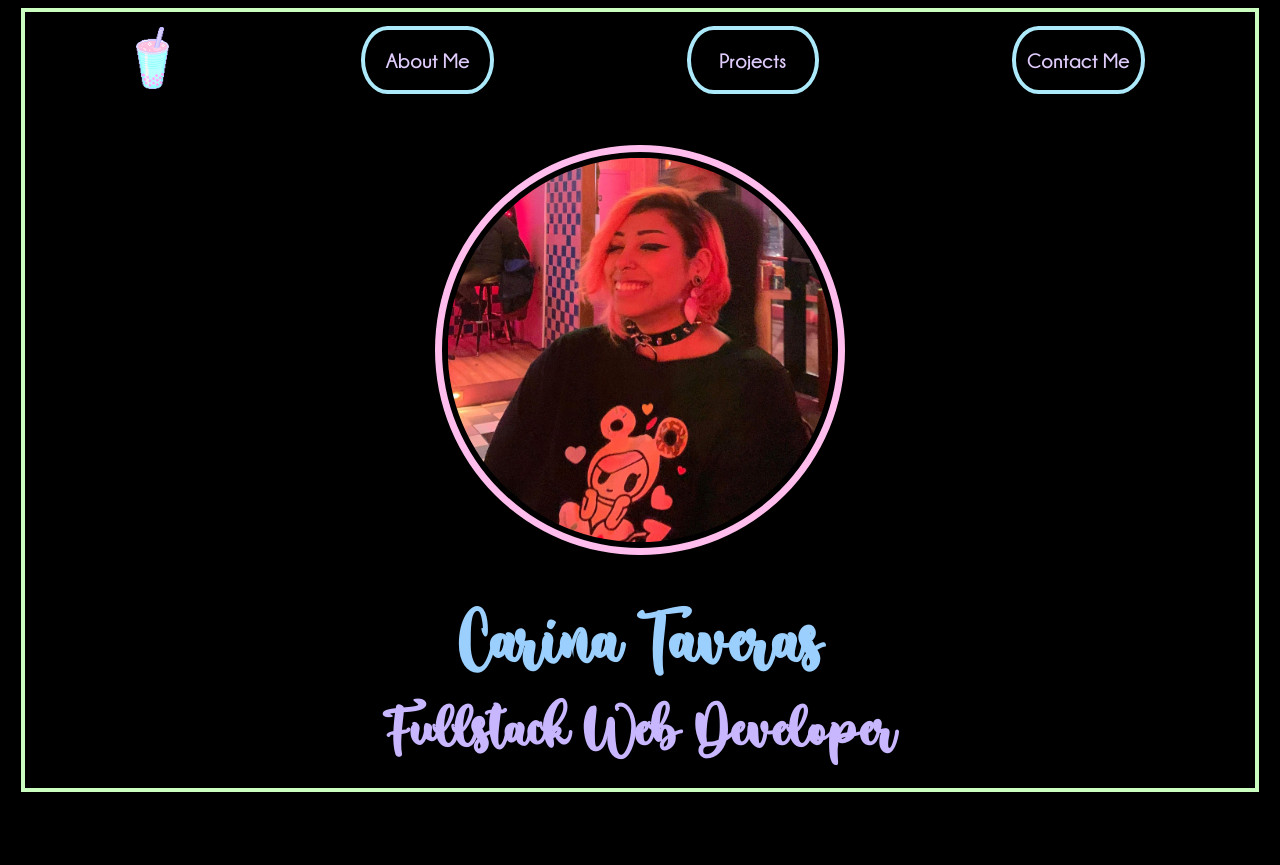
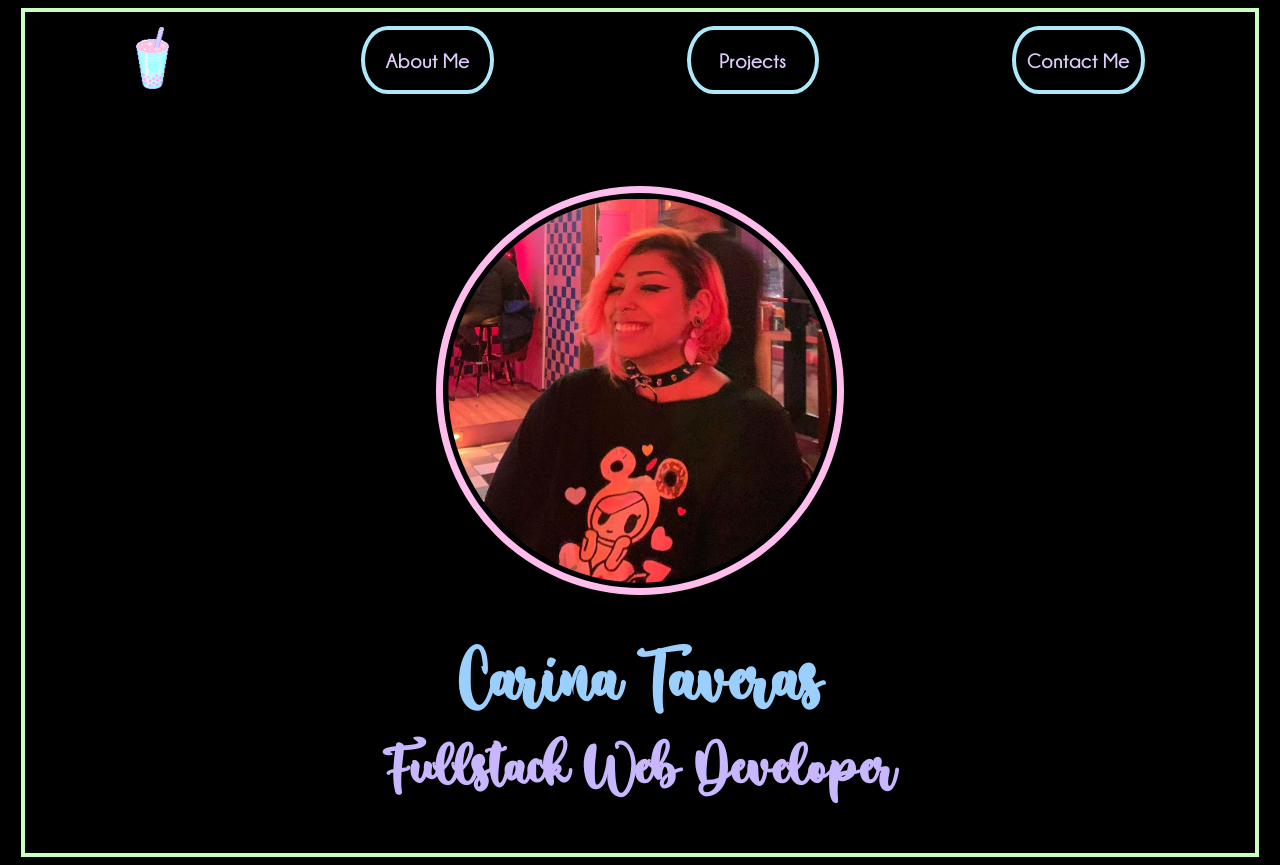
Before and after one commit to tCarina/portfolioSite, a React (Create React App) app in the folder personal-site/: page / in a window 1280 px wide. Before the commit the page ends 800 px from the top, so only its background shows below. Built offline with nearby package versions, Linux system fonts and the light colour scheme.

Commit message:
style changes

```diff
--- a/personal-site/src/styling/contactMe.css
+++ b/personal-site/src/styling/contactMe.css
@@ -71,3 +71,11 @@ button {
  .text {
    padding: .3em;
  }
+
+ .factsContainer {
+   min-height: 10%;
+ }
+
+ section {
+   padding: 3%;
+ }
```
